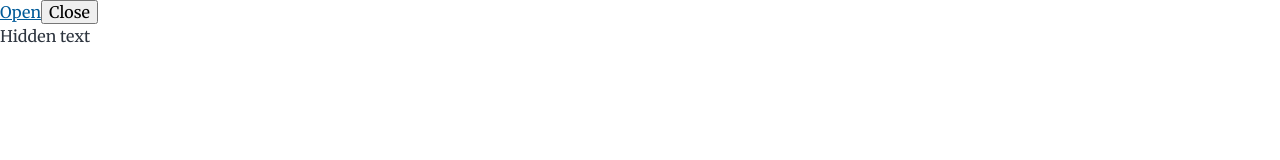
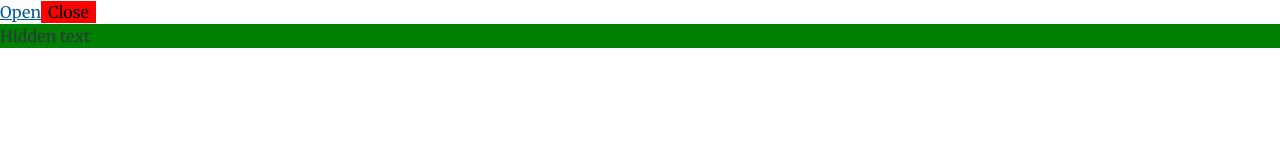
Before and after one commit to kvoncode/gatsby-starter-blog, a Gatsby site: page /sidenav in a window 1280 px wide. Built offline with nearby package versions, Linux system fonts and the light colour scheme; Gatsby itself is replaced by a stand-in of ours.

Commit message:
add: styled components

```diff
--- a/gatsby-config.js
+++ b/gatsby-config.js
@@ -12,6 +12,7 @@ module.exports = {
     },
   },
   plugins: [
+    `gatsby-plugin-styled-components`,
     {
       resolve: `gatsby-source-filesystem`,
       options: {
--- a/package.json
+++ b/package.json
@@ -8,6 +8,7 @@
     "url": "https://github.com/kvoncode/gatsby-starter-blog/issues"
   },
   "dependencies": {
+    "babel-plugin-styled-components": "^1.12.0",
     "gatsby": "^2.26.1",
     "gatsby-image": "^2.5.0",
     "gatsby-plugin-feed": "^2.7.0",
@@ -16,6 +17,7 @@
     "gatsby-plugin-offline": "^3.4.0",
     "gatsby-plugin-react-helmet": "^3.4.0",
     "gatsby-plugin-sharp": "^2.8.0",
+    "gatsby-plugin-styled-components": "^3.9.0",
     "gatsby-remark-copy-linked-files": "^2.4.0",
     "gatsby-remark-images": "^3.5.1",
     "gatsby-remark-prismjs": "^3.7.0",
@@ -28,6 +30,7 @@
     "react": "^16.12.0",
     "react-dom": "^16.12.0",
     "react-helmet": "^5.2.1",
+    "styled-components": "^5.2.1",
     "typeface-merriweather": "0.0.72",
     "typeface-montserrat": "0.0.75"
   },
--- a/src/pages/sidenav.jsx
+++ b/src/pages/sidenav.jsx
@@ -1,18 +1,33 @@
 import React from "react"
+import styled from "styled-components"
+
+const CloseMenu = styled.button`
+  background-color: red;
+  border: 1px solid red;
+`
+
+const SideNav = styled.aside`
+  background-color: green;
+
+  @media (max-width: 540px) {
+    visibility: hidden;
+    background-color: purple;
+  }
+`
 
 const Sidenav = () => {
   return (
     <>
       <a href="#sidenav-open">Open</a>
-      <button
+      <CloseMenu
         href="#"
         id="#sidenav-close"
         title="Close menu"
         aria-label="Close Menu"
       >
         Close
-      </button>
-      <aside id="#sidenav-open">Hidden text</aside>
+      </CloseMenu>
+      <SideNav id="#sidenav-open">Hidden text</SideNav>
     </>
   )
 }
```
Also changed, not shown: 1 other file.
